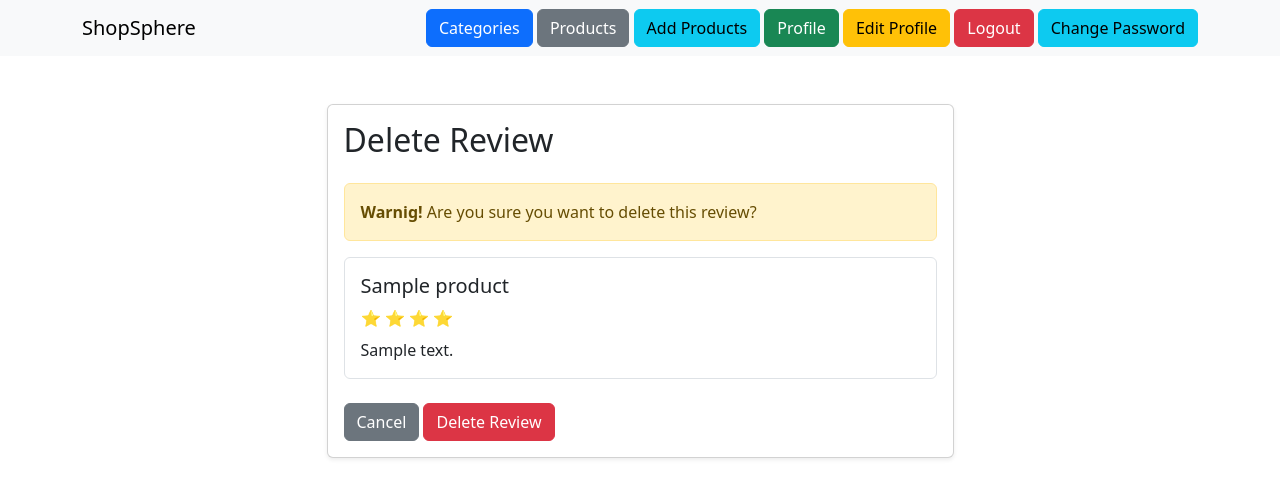
After one commit to mamun-2025/ShopSphere, a Django app: page /reviews/1/delete/ in a window 1280 px wide. The commit adds this page. Shown: the top 498 px of the page. Run offline with Django 5.2, Linux system fonts and the light colour scheme; a user stored in the database is signed in; tables that the repository leaves empty hold one stand-in row (values such as "Sample post").

Commit message:
Completed Delete ReviewView

```diff
--- a/reviews/urls.py
+++ b/reviews/urls.py
@@ -1,7 +1,7 @@
 
 
 from django.urls import path
-from .views import ReviewCreateView, ReviewUpdateView
+from .views import ReviewCreateView, ReviewUpdateView, ReviewDeleteView
 
 app_name = "reviews"
 
@@ -16,5 +16,10 @@ urlpatterns = [
       ReviewUpdateView.as_view(),
       name="review_update",
    ),
+   path(
+      "<int:review_id>/delete/",
+      ReviewDeleteView.as_view(),
+      name="review_delete",
+   ),
 
 ]
--- a/reviews/views.py
+++ b/reviews/views.py
@@ -2,8 +2,9 @@
 from django.contrib.auth.mixins import LoginRequiredMixin
 from django.db import IntegrityError, transaction
 from django.shortcuts import get_object_or_404
-from django.views.generic import CreateView, UpdateView
+from django.views.generic import CreateView, UpdateView, DeleteView
 from django.urls import reverse
+from django.contrib import messages
 
 from products.models import Product
 
@@ -45,7 +46,7 @@ class ReviewCreateView(LoginRequiredMixin, CreateView):
 
          form.add_error(
             None,
-            "You have already reviewed this porduct."
+            "You have already reviewed this product."
          )
 
          return self.form_invalid(form)
@@ -62,6 +63,8 @@ class ReviewCreateView(LoginRequiredMixin, CreateView):
             None,
             "You have already reviewed this product."
          )
+
+         return self.form_invalid(form)
 
       return response
 
@@ -89,12 +92,10 @@ class ReviewUpdateView(LoginRequiredMixin, UpdateView):
 
    pk_url_kwarg = "review_id"
 
-   def get_object(self, queryset=None):
+   def get_queryset(self):
 
-      return get_object_or_404(
-         Review,
-         pk = self.kwargs["review_id"],
-         user = self.request.user,
+      return Review.objects.filter(
+         user=self.request.user
       )
 
    def get_success_url(self):
@@ -105,3 +106,49 @@ class ReviewUpdateView(LoginRequiredMixin, UpdateView):
             "slug": self.object.product.slug,
          },
       )
+
+   def form_valid(self, form):
+
+      messages.success(
+         self.request,
+         "Your review has been updated successfully.",
+      )
+
+      return super().form_valid(form)
+
+
+
+
+
+# Review DeleteView
+class ReviewDeleteView(LoginRequiredMixin, DeleteView):
+
+   model = Review
+
+   template_name = "reviews/review_confirm_delete.html"
+
+   pk_url_kwarg = "review_id"
+
+   def get_queryset(self):
+
+      return Review.objects.filter(
+         user=self.request.user
+      )
+
+   def get_success_url(self):
+
+      return reverse(
+         "product_detail",
+         kwargs={
+            "slug": self.object.product.slug,
+         },
+      )
+
+   def form_valid(self, form):
+
+      messages.success(
+         self.request,
+         "Your review has been deleted successfully.",
+      )
+
+      return super().form_valid(form)
--- /dev/null
+++ b/templates/reviews/review_confirm_delete.html
@@ -0,0 +1,90 @@
+
+
+{% extends "accounts/base.html" %}
+
+{% block content %}
+<div class="container mt-5">
+
+   <div class="row justify-content-center">
+
+      <div class="col-md-7">
+
+         <div class="card shadow-sm">
+
+            <div class="card-body">
+
+               <h2 class="mb-4">
+                  Delete Review
+               </h2>
+
+               <div class="alert alert-warning">
+                  <strong>Warnig!</strong>
+                  Are you sure you want to delete this review?
+               </div>
+
+               <div class="border rounded p-3 mb-4">
+                  <h5>
+                     {{ object.product.name }}
+                  </h5>
+
+                  <div class="text-warning mb-2">
+
+                     {% if object.rating >= 1 %}
+                        ⭐
+                     {% endif %}
+
+                     {% if object.rating >= 2 %}
+                        ⭐
+                     {% endif %}
+
+                     {% if object.rating >= 3 %}
+                        ⭐
+                     {% endif %}
+
+                     {% if object.rating >= 4 %}
+                        ⭐
+                     {% endif %}
+
+                     {% if object.rating >= 5 %}
+                        ⭐
+                     {% endif %}
+
+                  </div>
+
+                  <p class="mb-0">
+                     {{ object.comment }}
+                  </p>
+
+               </div>
+
+               <form method="post">
+
+                  {% csrf_token %}
+
+                  <a
+                     href="{% url 'product_detail' object.product.slug %}"
+                     class="btn btn-secondary"
+                  >
+                  Cancel
+                  </a>
+
+                  <button
+                     type="submit"
+                     class="btn btn-danger"
+                  >
+                  Delete Review
+                  </button>
+
+               </form>
+
+            </div>
+
+         </div>
+
+      </div>
+
+   </div>
+
+</div>
+
+{% endblock %}
```
Also changed, not shown: templates/products/product_detail.html (+9 -0 lines), README.md.
